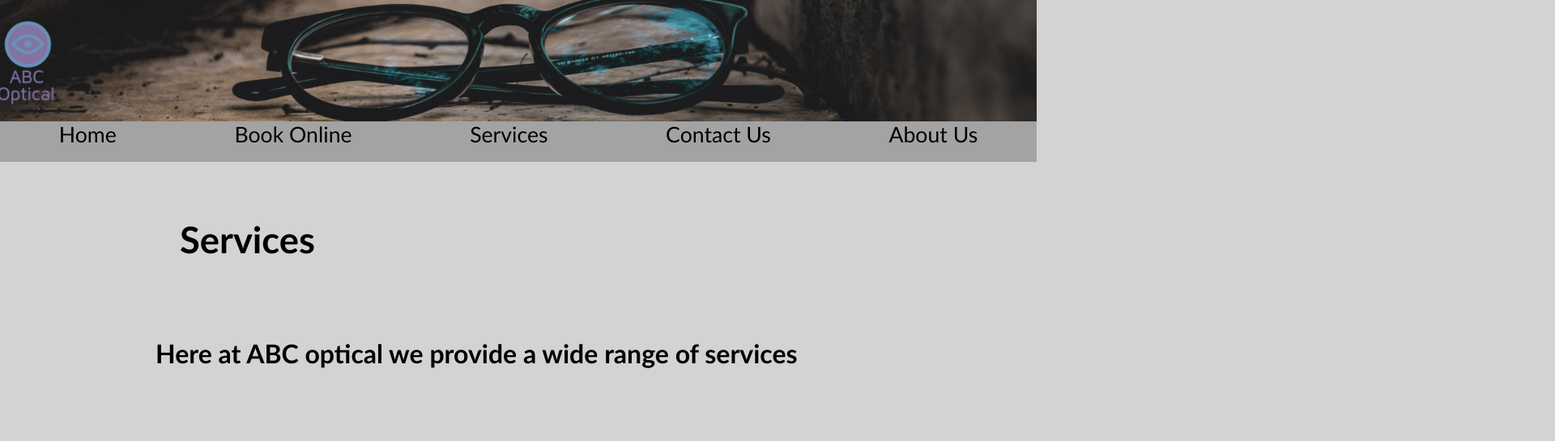
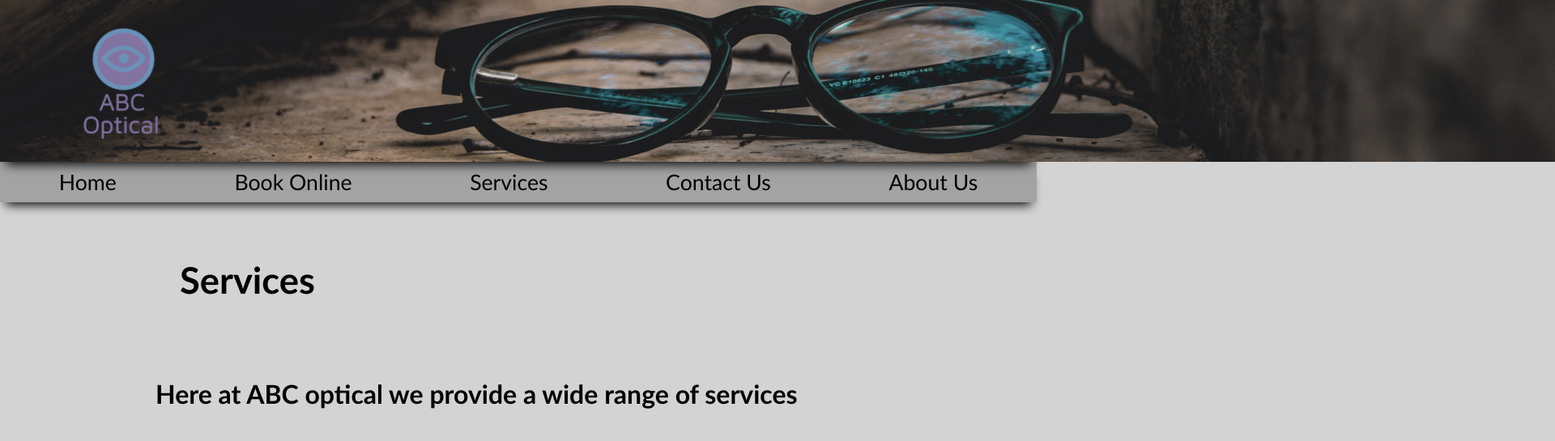
Before and after one commit to Kyle-Parry/kyle-parry.github.io, a plain HTML site: page html/services.html in a window 1280 px wide. Shown: the top 545 px of the page at 81% size, 1920 px wide, since content can reach past the window. Drawn offline with Linux system fonts and the light colour scheme.

Commit message:
shadow added

```diff
--- a/css/style.css
+++ b/css/style.css
@@ -10,6 +10,7 @@ body {
     margin: 0;
     display: flex;
     flex-direction: column;
+
 }
 
 h1 {
@@ -56,28 +57,32 @@ section {
     display: flex;
     flex-direction: column;
     flex-wrap: wrap;
+
 }
 
 header {
-    min-height: 150px;
-    width: 100%;
-    background-image: url(../images/banner.jpg);
-    overflow: hidden;
-    background-size: cover;
-    background-position: center;
-    background-repeat: no-repeat;
+    max-width: 100%;
+    height: 200px;
+    width: auto;
     filter: grayscale(50%);
+    box-shadow: 0px 10px 13px -7px #000000, 5px 5px 15px 5px rgba(0,0,0,0);
 }
+
 
 #burger {
     display: none;
 }
 
 nav {
+    margin: 0%;
+    padding: 0;
     display: flex;
     justify-content: space-around;
+    align-items: center;
+    width: 100%;
     height: 50px;
     background-color: rgb(163, 163, 163);
+    box-shadow: 0px 10px 13px -7px #000000, 5px 5px 15px 5px rgba(0,0,0,0);
 }
 
 footer {
@@ -162,7 +167,7 @@ section>h1 {
 }
 
 #service-list>ul {
-    width: 20%;
+    width: 300px;
     padding: 50px;
 }
 
@@ -212,6 +217,9 @@ div>button {
 
 /* phone view */
 @media screen and (max-width: 400px) {
+    #banner {
+        display: none;
+    }
 
     /* main parts of the document */
     section {
@@ -255,7 +263,7 @@ div>button {
 
     .header {
         background-image: none;
-        background-color: rgb(29, 109, 163);
+        background-color: rgb(163, 163, 163);
         min-height: 50px;
         filter: none;
     }
--- a/html/header.html
+++ b/html/header.html
@@ -14,5 +14,6 @@
 </div>
 </div>
 
+<img id="banner" src="../images/banner.jpg" alt="">
 
 <!-- burger menu -->
```
